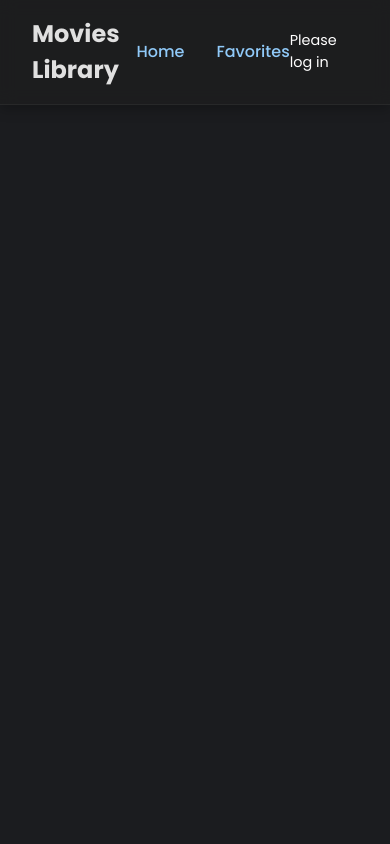
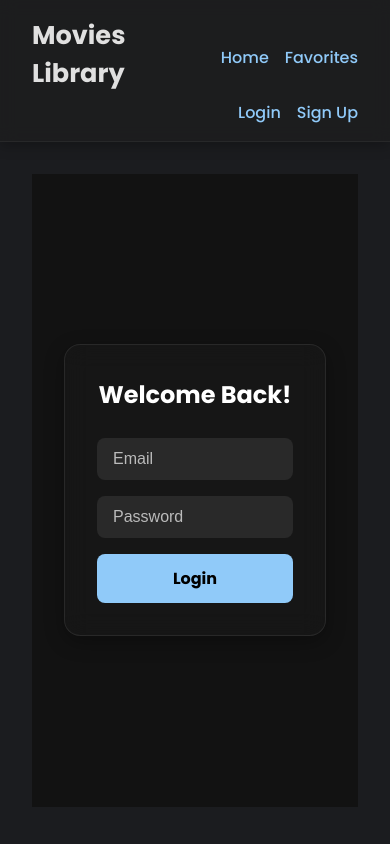
Before and after one commit to MuhammadSakeen/movie-library-app, a React (Vite) app: page /login in a window 390 px wide. Built offline with nearby package versions, Linux system fonts and the light colour scheme; no server answers; a web font is replaced by a local one.

Commit message:
new login and signup pages with better styles added

```diff
--- a/src/App.jsx
+++ b/src/App.jsx
@@ -2,6 +2,9 @@ import { useState, useEffect } from 'react'
 import { onAuthStateChanged } from 'firebase/auth'
 import auth from './services/auth'
 
+import Logout from './components/Logout'
+import SignUp from './pages/SignUp'
+import Login from './pages/Login'
 import Home from './pages/Home'
 import NavBar from './components/NavBar'
 import Favorites from './pages/Favorites'
@@ -28,6 +31,8 @@ function App() {
           <Routes>
             <Route path="/" element={<Home />} />
             <Route path="/favorites" element={<Favorites />} />
+            <Route path="/signup" element={<SignUp/>}/>
+            <Route path="/login" element={<Login/>}/>
           </Routes>
         </main>
       </MovieProvider>
--- a/src/components/NavBar.jsx
+++ b/src/components/NavBar.jsx
@@ -1,9 +1,12 @@
 import { Link } from "react-router-dom"
+import Logout from "./Logout"
+import SignUp from "../pages/SignUp"
 import '../css/NavBar.css'
 
 export default function NavBar({ currentUser }) {
     return (
         <nav className="Navbar">
+            <div className="navbar-left">
                 <div className="navbar-brand">
                     <Link to="/">Movies Library</Link>
                 </div>
@@ -12,12 +15,19 @@ export default function NavBar({ currentUser }) {
                     <Link className="nav-link" to="/">Home</Link>
                     <Link className="nav-link" to="/favorites">Favorites</Link>
                 </div>
+            </div>
 
             <div className="navbar-user">
                 {currentUser ? (
+                    <>
                         <p className="welcome-text">Welcome, {currentUser.email}</p>
+                        <Logout />
+                    </>
                 ) : (
-                    <p className="welcome-text">Please log in</p>
+                    <>
+                        <Link className="nav-link" to="/login">Login</Link>
+                        <Link className="nav-link" to="/signup">Sign Up</Link>
+                    </>
                 )}
             </div>
         </nav>
--- /dev/null
+++ b/src/css/Login.css
@@ -0,0 +1,70 @@
+/* Full screen center */
+.login-container {
+  display: flex;
+  justify-content: center;
+  align-items: center;
+  min-height: 75vh;
+  background-color: #121212;
+  padding: 2rem;
+  box-sizing: border-box;
+}
+
+/* Login box with glassmorphism */
+.login-box {
+  background: rgba(255, 255, 255, 0.02); /* 🔄 toned down */
+  padding: 2rem;
+  border-radius: 16px;
+  backdrop-filter: blur(12px);
+  -webkit-backdrop-filter: blur(12px);
+  box-shadow: 0 6px 20px rgba(0, 0, 0, 0.3); /* softer shadow */
+  width: 100%;
+  max-width: 400px;
+  border: 1px solid rgba(255, 255, 255, 0.08); /* subtle border for glass edge */
+}
+
+/* Input fields */
+.login-box input {
+  width: 100%;
+  padding: 0.75rem 1rem;
+  margin-bottom: 1rem;
+  border: none;
+  border-radius: 8px;
+  background: rgba(255, 255, 255, 0.08);
+  color: #fff;
+  font-size: 1rem;
+  outline: none;
+  transition: background 0.3s ease;
+}
+
+.login-box input::placeholder {
+  color: #bbb;
+}
+
+.login-box h2 {
+  text-align: center;
+  color: #fff;
+  margin-bottom: 25px;
+}
+
+
+.login-box input:focus {
+  background: rgba(255, 255, 255, 0.12);
+}
+
+/* Login button */
+.login-box button {
+  width: 100%;
+  padding: 0.75rem 1rem;
+  background-color: #90caf9;
+  color: #000;
+  border: none;
+  border-radius: 8px;
+  font-weight: bold;
+  font-size: 1rem;
+  cursor: pointer;
+  transition: background 0.3s ease;
+}
+
+.login-box button:hover {
+  background-color: #64b5f6;
+}
--- a/src/css/Navbar.css
+++ b/src/css/Navbar.css
@@ -1,53 +1,59 @@
+/* ==== Navbar Container ==== */
 .Navbar {
-  background: rgba(31, 31, 31, 0.6); /* translucent dark bg */
+  background: rgba(31, 31, 31, 0.6); /* translucent dark */
   padding: 1rem 2rem;
   display: flex;
   justify-content: space-between;
   align-items: center;
-  backdrop-filter: blur(8px); /* adds the glassy blur effect */
-  -webkit-backdrop-filter: blur(8px); /* Safari support */
-  box-shadow: 0 4px 12px rgba(0, 0, 0, 0.25); /* subtle depth */
-  border-bottom: 1px solid rgba(255, 255, 255, 0.05); /* slight divider */
+  backdrop-filter: blur(8px);
+  -webkit-backdrop-filter: blur(8px);
+  box-shadow: 0 4px 12px rgba(0, 0, 0, 0.25);
+  border-bottom: 1px solid rgba(255, 255, 255, 0.05);
   position: sticky;
   top: 0;
   z-index: 1000;
 }
 
+.navbar-left {
+  display: flex;
+  align-items: center;
+  gap: 2rem;
+}
 
-/* Styles for the brand/logo area */
+
+
+/* ==== Logo / Brand ==== */
 .navbar-brand a {
-  font-size: 1.5rem;
+  font-size: 1.6rem;
   font-weight: bold;
-  color: #e0e0e0; /* Light gray color for the brand name */
-  text-decoration: none; /* Removes the underline from the link */
-  transition: color 0.3s ease; /* Smooth color transition on hover */
+  color: #e0e0e0;
+  text-decoration: none;
+  transition: color 0.3s ease;
 }
 
 .navbar-brand a:hover {
-  color: #ffffff; /* Brighter white on hover */
+  color: #ffffff;
 }
 
-/* Styles for the links container */
+/* ==== Navigation Links ==== */
 .navbar-links {
   display: flex;
-  gap: 2rem; /* Creates space between the links */
+  gap: 2rem;
 }
 
-/* Styles for individual nav links */
 .nav-link {
-  color: #90caf9; /* A pleasant blue for the links */
+  color: #90caf9;
   text-decoration: none;
   font-size: 1rem;
+  font-weight: 500;
   transition: color 0.3s ease;
-  position: relative; /* Needed for the animated underline effect */
+  position: relative;
 }
 
-/* On hover, change the link color */
 .nav-link:hover {
   color: #ffffff;
 }
 
-/* Create the animated underline effect */
 .nav-link::after {
   content: '';
   position: absolute;
@@ -59,12 +65,10 @@
   transition: width 0.3s ease;
 }
 
-/* Expand the underline on hover */
 .nav-link:hover::after {
   width: 100%;
 }
 
-/* Optional: Add a style for the "active" link if you use one */
 .nav-link.active {
   color: #ffffff;
 }
@@ -73,13 +77,49 @@
   width: 100%;
 }
 
+/* ==== Auth Section (User Info / Buttons) ==== */
 .navbar-user {
+  display: flex;
+  align-items: center;
+  gap: 1.2rem;
   margin-left: auto;
-  padding-right: 1rem;
-  font-size: 0.9rem;
+  padding-left: 2rem;
+  font-size: 0.95rem;
   color: #fff;
 }
 
+/* Welcome Message */
 .welcome-text {
   margin: 0;
+  color: #e0e0e0;
 }
+
+/* ==== Buttons ==== */
+.navbar-user button {
+  background: #ef5350;
+  color: white;
+  border: none;
+  padding: 6px 14px;
+  border-radius: 4px;
+  cursor: pointer;
+  font-weight: 500;
+  transition: background 0.3s ease;
+}
+
+.navbar-user button:hover {
+  background: #d32f2f;
+}
+
+/* Optional: Responsive */
+@media (max-width: 768px) {
+  .Navbar {
+    flex-direction: column;
+    align-items: flex-start;
+  }
+
+  .navbar-links,
+  .navbar-user {
+    margin-top: 0.5rem;
+    gap: 1rem;
+  }
+}
--- /dev/null
+++ b/src/css/Signup.css
@@ -0,0 +1,69 @@
+/* Full screen center */
+.signup-container {
+  display: flex;
+  justify-content: center;
+  align-items: center;
+  min-height: 75vh; /* Use min-height for better responsiveness */
+  background-color: #121212;
+  padding: 2rem;
+  box-sizing: border-box;
+}
+
+/* Login box with glassy style */
+.signup-box {
+  background: rgba(255, 255, 255, 0.02); /* 🔄 toned down */
+  padding: 2rem;
+  border-radius: 16px;
+  backdrop-filter: blur(12px);
+  -webkit-backdrop-filter: blur(12px);
+  box-shadow: 0 6px 20px rgba(0, 0, 0, 0.3); /* softer shadow */
+  width: 100%;
+  max-width: 400px;
+  border: 1px solid rgba(255, 255, 255, 0.08); /* subtle border for glass edge */
+}
+
+.signup-box h2 {
+  text-align: center;
+  color: #fff;
+  margin-bottom: 25px;
+}
+
+/* Input fields */
+.signup-box input {
+  width: 100%;
+  padding: 0.75rem 1rem;
+  margin-bottom: 1rem;
+  border: none;
+  border-radius: 8px;
+  background: rgba(255, 255, 255, 0.08);
+  color: #fff;
+  font-size: 1rem;
+  outline: none;
+  transition: background 0.3s ease;
+}
+
+.signup-box input::placeholder {
+  color: #bbb;
+}
+
+.signup-box input:focus {
+  background: rgba(255, 255, 255, 0.12);
+}
+
+/* Login button */
+.signup-box button {
+  width: 100%;
+  padding: 0.75rem 1rem;
+  background-color: #90caf9;
+  color: #000;
+  border: none;
+  border-radius: 8px;
+  font-weight: bold;
+  font-size: 1rem;
+  cursor: pointer;
+  transition: background 0.3s ease;
+}
+
+.signup-box button:hover {
+  background-color: #64b5f6;
+}
--- a/src/pages/Login.jsx
+++ b/src/pages/Login.jsx
@@ -1,26 +1,37 @@
 import React, { useState } from "react"
 import { signInWithEmailAndPassword } from "firebase/auth"
 import auth from "../services/auth.js"
+import { useNavigate } from "react-router-dom"
+import "../css/Login.css"
 
 export default function Login() {
-    const [ email, setEmail ] = useState("")
-    const [ password, setPassword ] = useState("")
+    const [email, setEmail] = useState("")
+    const [password, setPassword] = useState("")
+    const [error, setError] = useState(null)
+    const navigate = useNavigate()
 
     const handleLogin = async (e) => {
         e.preventDefault()
+        setError(null)
         try {
-            const userCredential = await signInWithEmailAndPassword(email, auth, password)
+            const userCredential = await signInWithEmailAndPassword(auth, email, password)
             console.log("User Logged In", userCredential.user)
+            navigate("/")
         } catch (err) {
             console.log("Login Error", err.message);
+            setError(err.message)
         }
     }
 
     return (
-        <form onSubmit={handleLogin}>
-            <input type="email" value={email} placeholder="Email" onChange={(e) => setEmail(e.target.value)}/>
-            <input type="password" value={password} placeholder="Password" onChange={(e) => setPassword(e.target.value)}/>
-            <button type="submit">Login</button>
-        </form>
+        <div className="login-container">
+            <form className="login-box" onSubmit={handleLogin}>
+            <h2>Welcome Back!</h2>
+                <input type="email" value={email} placeholder="Email" onChange={(e) => setEmail(e.target.value)} />
+                <input type="password" value={password} placeholder="Password" onChange={(e) => setPassword(e.target.value)} />
+                <button type="submit">Login</button>
+                {error && <p style={{ color: "red" }}>{error}</p>}
+            </form>
+        </div>
     )
 }
--- a/src/pages/SignUp.jsx
+++ b/src/pages/SignUp.jsx
@@ -1,26 +1,37 @@
 import React, { useState } from "react"
 import { createUserWithEmailAndPassword } from "firebase/auth"
 import auth from "../services/auth.js"
+import { useNavigate } from "react-router-dom"
+import '../css/Signup.css'
 
 export default function SignUp() {
-    const [ email, setEmail ] = useState("")
-    const [ password, setPassword ] = useState("")
+    const [email, setEmail] = useState("")
+    const [password, setPassword] = useState("")
+    const [error, setError] = useState(null)
+    const navigate = useNavigate()
 
     const handleSignUp = async (e) => {
         e.preventDefault()
+        setError(null)
         try {
-            const userCredential = await createUserWithEmailAndPassword(email, auth, password)
+            const userCredential = await createUserWithEmailAndPassword(auth, email, password)
             console.log("User Signed Up", userCredential.user)
+            navigate("/")
         } catch (err) {
             console.log("Error Message", err.message);
+            setError(err.message)
         }
     }
 
     return (
-        <form onSubmit={handleSignUp}>
-            <input type="email" value={email} placeholder="Email" onChange={(e) => setEmail(e.target.value)}/>
-            <input type="password" value={password} placeholder="Password" onChange={(e) => setPassword(e.target.value)}/>
-            <button type="submit">Sign Up</button>
-        </form>
+        <div className="signup-container">
+            <form onSubmit={handleSignUp} class="signup-box">
+                <h2>Welcome!</h2>
+                <input type="email" value={email} placeholder="Email" onChange={(e) => setEmail(e.target.value)} />
+                <input type="password" value={password} placeholder="Password" onChange={(e) => setPassword(e.target.value)} />
+                <button type="submit">Sign Up</button>
+                {error && <p style={{ color: "red" }}> {error} </p>}
+            </form>
+        </div>
     )
 }
```
Also changed, not shown: src/services/firebase.js (+6 -6 lines). Lines whose indentation alone changed are shown as unchanged.
